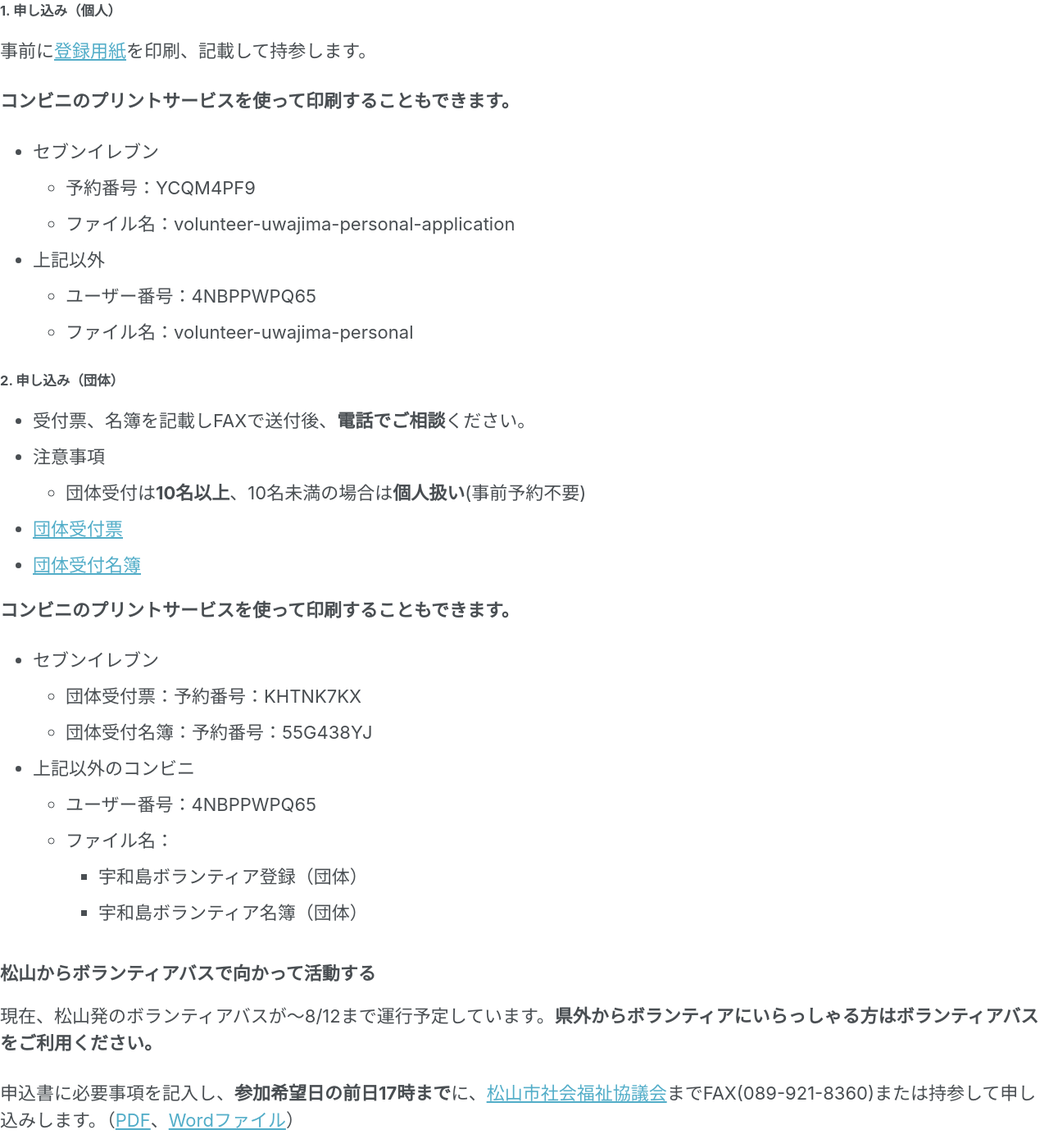
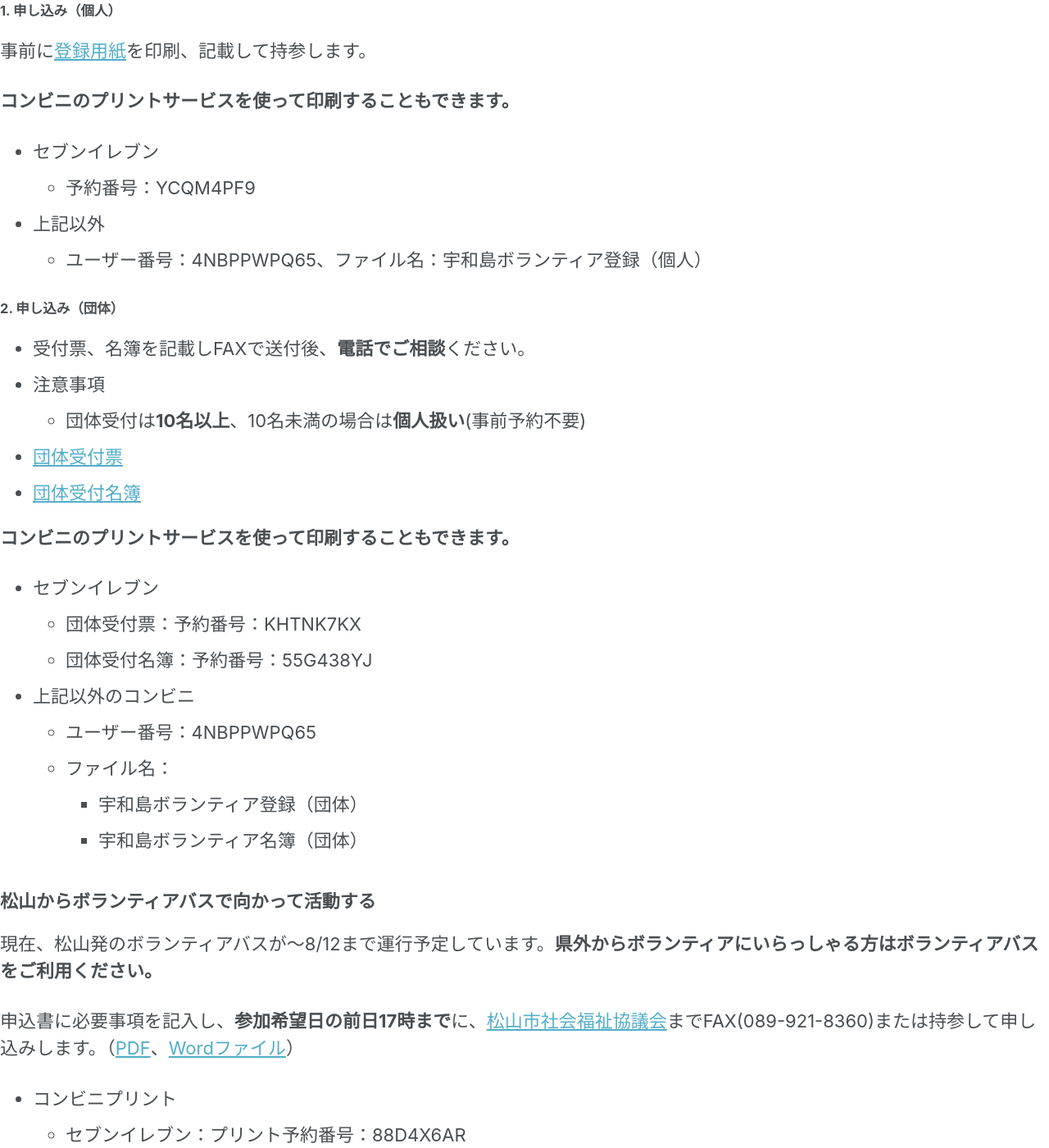
Before and after one commit to cheerup-ehime/cheerup-ehime.github.io, a Jekyll site: the page built from volunteer-new/uwajima.md, in a window 1280 px wide and 1400 px high, scrolled down 3129 px. Shown: the whole window at 82% size. Built offline with Jekyll 4.4.1, drawn with Linux system fonts in a browser that asks for light colours; nearby versions of some CDN libraries; our own code applies the rules of GitHub Pages for plain Markdown files; comment, search, counter and statistics services are not loaded; some of the changed text lies outside the part shown.

Commit message:
コンビニプリントファイル名修正

```diff
--- a/volunteer-new/uwajima.md
+++ b/volunteer-new/uwajima.md
@@ -62,10 +62,8 @@
 
 - セブンイレブン
     - 予約番号：YCQM4PF9
-    - ファイル名：volunteer-uwajima-personal-application
 - 上記以外
-    - ユーザー番号：4NBPPWPQ65
-    - ファイル名：volunteer-uwajima-personal
+    - ユーザー番号：4NBPPWPQ65、ファイル名：宇和島ボランティア登録（個人）
 
 
 #### 2. 申し込み（団体）
@@ -97,8 +95,7 @@
 - コンビニプリント
     - セブンイレブン：プリント予約番号：88D4X6AR
     - セブン以外：
-        - ユーザー番号：4NBPPWPQ65
-        - ファイル名：ボラバス申し込み
+        - ユーザー番号：4NBPPWPQ65、ファイル名：ボラバス申し込み
 
 運行予定、募集状況は[こちら](https://ehimesvc.jp/?p=270)まで。
 
```
